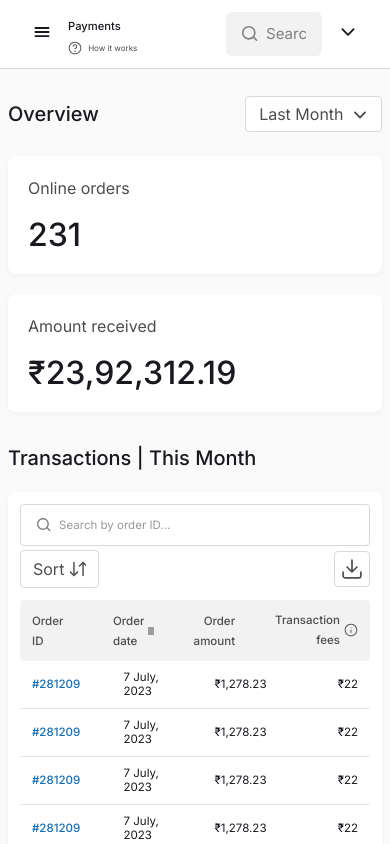
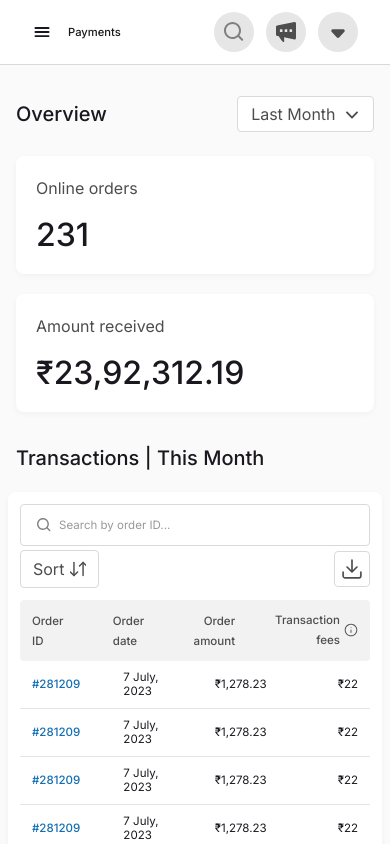
Before and after one commit to codepley/dukaan-dashboard, a React (Vite) app: page / in a window 390 px wide. Shown: the top 844 px of the page. Built offline with nearby package versions, Linux system fonts and the light colour scheme; grey boxes are pictures that could not be loaded; a web font is replaced by a local one.

Commit message:
mobile responsive

```diff
--- a/src/components/Dashboard.jsx
+++ b/src/components/Dashboard.jsx
@@ -3,7 +3,7 @@ import OrderItem from "./OrderItem";
 const Dashboard = () => {
   return (
     <div className="absolute top-[6rem] left-[0] md:left-[14rem] xl:left-[calc(15.55%)] md:px-[2rem] w-full md:w-[76rem] xl:h-[full] xl:w-[calc(100%-15.55%)] flex flex-col items-start box-border justify-start gap-[2rem] font-body-1-medium">
-      <div className="self-stretch md:w-[72rem] xl:w-full flex flex-col items-start justify-start gap-[1.5rem]">
+      <div className="self-stretch px-2 md:px-0 md:w-[72rem] xl:w-full flex flex-col items-start justify-start gap-[1.5rem]">
         <div className="w-full box-border px-2 sm:px-0 flex flex-col items-start justify-start gap-[1.25rem]">
           <div className="flex w-full flex-row items-center justify-between">
             <div className="relative leading-[1.75rem] font-medium">
@@ -73,7 +73,7 @@ const Dashboard = () => {
       </div>
 
       <div className="flex flex-col w-full self-strech box-border px-2 sm:px-0 items-start justify-start gap-[1.25rem]">
-        <div className="relative leading-[1.75rem] font-medium">
+        <div className="relative px-2 md:px-0 leading-[1.75rem] font-medium">
           Transactions | This Month
         </div>
 
@@ -118,8 +118,8 @@ const Dashboard = () => {
               </div>
             </div>
 
-            <div className="rounded bg-black-95 w-full flex flex-row items-center justify-start py-[0.63rem] px-[0.75rem] box-border gap-[2.5rem] text-[0.75rem] text-black-30">
-              <div className="flex-1 overflow-hidden flex flex-col items-start justify-center">
+            <div className="rounded bg-black-95 w-full flex flex-row items-center justify-start py-[0.63rem] overflow-scroll px-[0.75rem] box-border gap-[2.5rem] text-[0.75rem] text-black-30">
+              <div className="flex-1 flex flex-col items-start justify-center">
                 <div className="flex flex-row items-center justify-start gap-[0.25rem]">
                   <div className="overflow-hidden flex flex-row items-center justify-start gap-[1rem]">
                     <div className="flex flex-row items-center justify-start gap-[0.75rem]">
@@ -137,7 +137,7 @@ const Dashboard = () => {
                 </div>
               </div>
 
-              <div className="flex-1 overflow-hidden flex flex-col items-start justify-center">
+              <div className="flex-1 flex flex-col items-start justify-center">
                 <div className="flex flex-row items-center justify-start gap-[0.25rem]">
                   <div className="overflow-hidden flex flex-row items-center justify-start gap-[1rem]">
                     <div className="flex flex-row items-center justify-start gap-[0.75rem]">
@@ -152,14 +152,9 @@ const Dashboard = () => {
                       </div>
                     </div>
                   </div>
-                  <img
-                    className="relative w-[0.5rem] h-[0.5rem] overflow-hidden shrink-0 object-cover"
-                    alt=""
-                    src="/triangleicon@2x.png"
-                  />
                 </div>
               </div>
-              <div className="flex-1 overflow-hidden flex flex-col items-end justify-center text-right">
+              <div className="flex-1 flex flex-col items-end justify-center text-right">
                 <div className="flex flex-row items-center justify-start gap-[0.25rem]">
                   <div className="overflow-hidden flex flex-row items-center justify-start gap-[1rem]">
                     <div className="flex flex-row items-center justify-start gap-[0.75rem]">
@@ -226,19 +221,19 @@ const Dashboard = () => {
                     alt=""
                     src="/previous.svg"
                   />
-                  <div className="md:flex hidden flex-row items-start justify-start">
+                  <div className="flex flex-row items-start justify-start">
                     <div className="relative leading-[1.25rem] font-medium">
                       Previous
                     </div>
                   </div>
                 </div>
                 <div className="flex flex-row items-start justify-start gap-[0.25rem] md:gap-[0.5rem]">
-                  <div className="rounded w-[1.75rem] h-[1.75rem] flex flex-col items-center justify-center py-[0.13rem] px-[0rem] box-border">
+                  <div className="hidden rounded w-[1.75rem] h-[1.75rem] md:flex flex-col items-center justify-center py-[0.13rem] px-[0rem] box-border">
                     <div className="self-stretch relative leading-[1.25rem]">
                       1
                     </div>
                   </div>
-                  <div className="rounded w-[1.75rem] h-[1.75rem] flex flex-col items-center justify-center py-[0.13rem] px-[0rem] box-border">
+                  <div className="rounded w-[1.75rem] h-[1.75rem] hidden md:flex flex-col items-center justify-center py-[0.13rem] px-[0rem] box-border">
                     <div className="self-stretch relative leading-[1.25rem]">
                       ...
                     </div>
@@ -248,49 +243,49 @@ const Dashboard = () => {
                       10
                     </div>
                   </div>
-                  <div className="rounded w-[1.75rem] h-[1.75rem] flex flex-col items-center justify-center py-[0.13rem] px-[0rem] box-border">
+                  <div className="rounded w-[1.75rem] h-[1.75rem] hidden md:flex flex-col items-center justify-center py-[0.13rem] px-[0rem] box-border">
                     <div className="self-stretch relative leading-[1.25rem]">
                       11
                     </div>
                   </div>
-                  <div className="rounded w-[1.75rem] h-[1.75rem] flex flex-col items-center justify-center py-[0.13rem] px-[0rem] box-border">
+                  <div className="rounded w-[1.75rem] h-[1.75rem] hidden md:flex flex-col items-center justify-center py-[0.13rem] px-[0rem] box-border">
                     <div className="self-stretch relative leading-[1.25rem]">
                       12
                     </div>
                   </div>
-                  <div className="rounded w-[1.75rem] h-[1.75rem] flex flex-col items-center justify-center py-[0.13rem] px-[0rem] box-border">
+                  <div className="rounded w-[1.75rem] h-[1.75rem] hidden md:flex flex-col items-center justify-center py-[0.13rem] px-[0rem] box-border">
                     <div className="self-stretch relative leading-[1.25rem]">
                       13
                     </div>
                   </div>
-                  <div className="rounded w-[1.75rem] h-[1.75rem] flex flex-col items-center justify-center py-[0.13rem] px-[0rem] box-border">
+                  <div className="rounded w-[1.75rem] h-[1.75rem] hidden md:flex flex-col items-center justify-center py-[0.13rem] px-[0rem] box-border">
                     <div className="self-stretch relative leading-[1.25rem]">
                       14
                     </div>
                   </div>
-                  <div className="rounded w-[1.75rem] h-[1.75rem] flex flex-col items-center justify-center py-[0.13rem] px-[0rem] box-border">
+                  <div className="rounded w-[1.75rem] h-[1.75rem] hidden md:flex flex-col items-center justify-center py-[0.13rem] px-[0rem] box-border">
                     <div className="self-stretch relative leading-[1.25rem]">
                       15
                     </div>
                   </div>
-                  <div className="rounded w-[1.75rem] h-[1.75rem] flex flex-col items-center justify-center py-[0.13rem] px-[0rem] box-border">
+                  <div className="rounded w-[1.75rem] h-[1.75rem] hidden md:flex flex-col items-center justify-center py-[0.13rem] px-[0rem] box-border">
                     <div className="self-stretch relative leading-[1.25rem]">
                       16
                     </div>
                   </div>
-                  <div className="rounded w-[1.75rem] h-[1.75rem] flex flex-col items-center justify-center py-[0.13rem] px-[0rem] box-border">
+                  <div className="rounded w-[1.75rem] h-[1.75rem] hidden md:flex flex-col items-center justify-center py-[0.13rem] px-[0rem] box-border">
                     <div className="self-stretch relative leading-[1.25rem]">
                       17
                     </div>
                   </div>
-                  <div className="rounded w-[1.75rem] h-[1.75rem] flex flex-col items-center justify-center py-[0.13rem] px-[0rem] box-border">
+                  <div className="rounded w-[1.75rem] h-[1.75rem] hidden md:flex flex-col items-center justify-center py-[0.13rem] px-[0rem] box-border">
                     <div className="self-stretch relative leading-[1.25rem]">
                       18
                     </div>
                   </div>
                 </div>
                 <div className="rounded bg-black-100 flex flex-row items-center justify-center py-[0.38rem] pr-[0.38rem] pl-[0.5rem] md:pl-[0.75rem] gap-[0.38rem] border-[1px] border-solid border-black-85">
-                  <div className="md:flex hidden flex-row items-start justify-start">
+                  <div className="flex flex-row items-start justify-start">
                     <div className="relative leading-[1.25rem] font-medium">
                       Next
                     </div>
--- a/src/components/Navbar.jsx
+++ b/src/components/Navbar.jsx
@@ -1,16 +1,23 @@
 /* eslint-disable react/prop-types */
-import { IoChevronDown, IoMenu } from "react-icons/io5";
-const Navbar = ({handleSidebar}) => {
+import { IoMenu } from "react-icons/io5";
+const Navbar = ({ handleSidebar }) => {
   return (
     <div className="absolute top-[0rem] left-0 w-full md:left-[14rem] xl:left-[calc(15.55%)] bg-black-100 box-border md:w-[76rem] xl:w-[calc(100%-15.55%)] flex md:flex-row items-center justify-start py-[0.75rem] px-[2rem] gap-[1rem] border-b-[1px] border-solid border-black-85 font-body-1-medium">
-      <div onClick={handleSidebar} className="curson-pointer md:hidden"><IoMenu/></div>
+      <div
+        onClick={handleSidebar}
+        className="curson-pointer md:hidden flex justify-center items-start"
+      >
+        <IoMenu />
+      </div>
       <div className="flex-1 flex flex-col md:flex-row items-start md:items-center justify-start md:gap-[1rem]">
         <div className="overflow-hidden flex flex-row items-center justify-start">
-          <div className="relative leading-[1.75rem] font-medium text-[0.7rem] md:text-[0.9375rem]">Payments</div>
+          <div className="relative leading-[1.75rem] font-medium text-[0.7rem] md:text-[0.9375rem]">
+            Payments
+          </div>
         </div>
-        <div className="flex flex-row items-center justify-start gap-[0.38rem] text-[0.5rem] md:text-[0.75rem] text-black-30">
+        <div className="flex hidden md:flex-row items-center justify-start gap-[0.2rem] md:gap-[0.38rem] text-[0.5rem] md:text-[0.75rem] text-black-30">
           <img
-            className="relative w-[0.88rem] h-[0.88rem] overflow-hidden shrink-0 object-cover"
+            className="relative w-[0.50rem] h-[0.50rem] md:w-[0.88rem] md:h-[0.88rem] overflow-hidden shrink-0 object-cover"
             alt=""
             src="/question.svg"
           />
@@ -18,7 +25,7 @@ const Navbar = ({handleSidebar}) => {
         </div>
       </div>
 
-      <div className="self-stretch rounded-md bg-black-95 w-[6rem] sm:w-[25rem] flex flex-row items-center justify-start py-[0.56rem] px-[1rem] box-border gap-[0.5rem] text-[0.94rem] text-black-50">
+      <div className="self-stretch hidden rounded-md bg-black-95 w-[6rem] sm:w-[25rem] md:flex flex-row items-center justify-start py-[0.56rem] px-[1rem] box-border gap-[0.5rem] text-[0.94rem] text-black-50">
         <img
           className="relative w-[1rem] h-[1rem] overflow-hidden shrink-0 object-cover"
           alt=""
@@ -29,16 +36,21 @@ const Navbar = ({handleSidebar}) => {
         </div>
       </div>
 
-      <div className="md:hidden"><IoChevronDown/></div>
-
-      <div className="flex-1 hidden md:flex flex-row items-start justify-end">
+      <div className="flex-1 flex flex-row items-start justify-end">
         <div className="flex flex-row items-start justify-start gap-[0.75rem]">
+          <div className="relative md:hidden w-[2.5rem] h-[2.5rem] overflow-hidden shrink-0 object-cover bg-black-90 rounded-full flex justify-center items-center">
+            <img
+              className="relative w-[1.25rem] h-[1.25rem] overflow-hidden shrink-0 object-cover"
+              alt=""
+              src="/search.svg"
+            />
+          </div>
           <div className="relative w-[2.5rem] h-[2.5rem] overflow-hidden shrink-0 object-cover bg-black-90 rounded-full flex justify-center items-center">
-          <img
-            className="relative w-[1.25rem] h-[1.25rem] overflow-hidden shrink-0 object-cover"
-            alt=""
-            src="/menu1.svg"
-          />
+            <img
+              className="relative w-[1.25rem] h-[1.25rem] overflow-hidden shrink-0 object-cover"
+              alt=""
+              src="/menu1.svg"
+            />
           </div>
           <img
             className="relative w-[2.5rem] h-[2.5rem] overflow-hidden shrink-0 object-cover"
--- a/src/components/OrderItem.jsx
+++ b/src/components/OrderItem.jsx
@@ -1,7 +1,7 @@
 const OrderItem = () => {
   return (
-    <div className="bg-black-100 border-solid border-b border-[rgba(0,0,0,0.1)] w-full h-[3rem] flex flex-row items-center justify-start py-[0.88rem] px-[0.75rem] box-border relative gap-[2.5rem]">
-      <div className="flex-1 bg-black-100 overflow-hidden flex flex-col items-start justify-center text-primary-blue">
+    <div className="bg-black-100 border-solid border-b border-[rgba(0,0,0,0.1)] w-full h-[3rem] flex flex-row items-center overflow-scroll justify-start py-[0.88rem] px-[0.75rem] box-border relative gap-[2.5rem]">
+      <div className="flex-1 bg-black-100 flex flex-col items-start justify-center text-primary-blue">
         <div className="overflow-hidden flex flex-row items-center justify-start gap-[1rem]">
           <div className="flex flex-row items-center justify-start gap-[0.75rem]">
             <div className="flex flex-col items-start justify-center gap-[0.13rem]">
@@ -13,7 +13,7 @@ const OrderItem = () => {
         </div>
       </div>
 
-      <div className="flex-1 bg-black-100 overflow-hidden flex flex-col items-start justify-center">
+      <div className="flex-1 bg-black-100 flex flex-col items-start justify-center">
         <div className="overflow-hidden flex flex-row items-center justify-start gap-[1rem]">
           <div className="flex flex-row items-center justify-start gap-[0.75rem]">
             <div className="flex flex-col items-start justify-center gap-[0.13rem]">
@@ -27,7 +27,7 @@ const OrderItem = () => {
         </div>
       </div>
 
-      <div className="flex-1 bg-black-100 overflow-hidden flex flex-col items-end justify-center text-right">
+      <div className="flex-1 bg-black-100 flex flex-col items-end justify-center text-right">
         <div className="overflow-hidden flex flex-row items-center justify-start gap-[1rem]">
           <div className="flex flex-row items-center justify-start gap-[0.75rem]">
             <div className="flex flex-col items-start justify-center gap-[0.13rem]">
@@ -40,7 +40,7 @@ const OrderItem = () => {
           </div>
         </div>
       </div>
-      <div className="flex-1 bg-black-100 overflow-hidden flex flex-col items-end justify-center text-right">
+      <div className="flex-1 bg-black-100 flex flex-col items-end justify-center text-right">
         <div className="overflow-hidden flex flex-row items-center justify-start gap-[1rem]">
           <div className="flex flex-row items-center justify-start gap-[0.75rem]">
             <div className="flex flex-col items-start justify-center gap-[0.13rem]">
```
